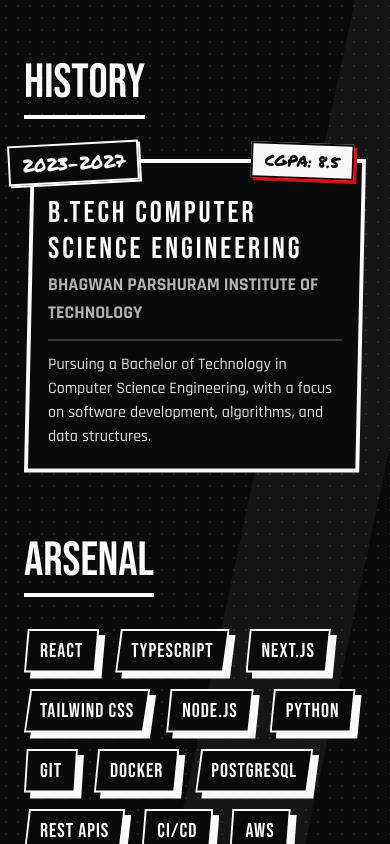
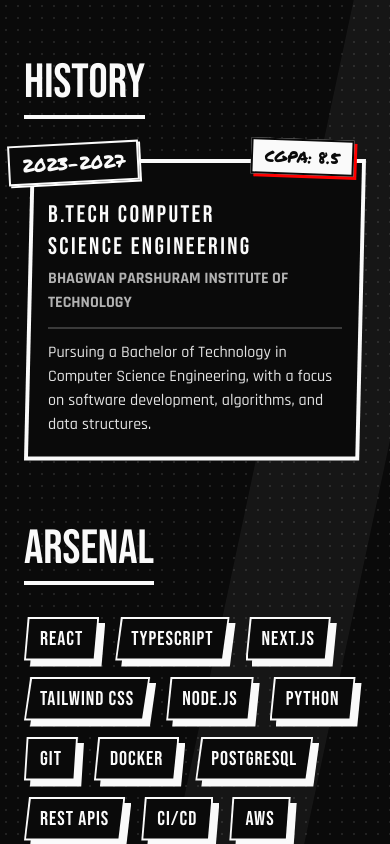
Before and after one commit to Swayamjimmy/persona-portfolio, a Next.js app: page /about in a window 390 px wide. Shown: the part 900-1744 px from the top of the page. Built offline with nearby package versions, Linux system fonts and the light colour scheme.

Commit message:
fix: framer motion type invariant

```diff
--- a/src/app/about/page.tsx
+++ b/src/app/about/page.tsx
@@ -1,76 +1,113 @@
 "use client"
 
-import { motion } from "motion/react"
+import { motion, type Variants } from "motion/react"
 import { education } from "@/data/education"
 
 // Animation variants for staggered entrance
-const containerVariants = {
+const containerVariants: Variants = {
   hidden: { opacity: 0 },
   visible: {
     opacity: 1,
-    transition: { staggerChildren: 0.2 },
+    transition: {
+      staggerChildren: 0.2,
+    },
   },
 }
 
-const itemVariants = {
-  hidden: { opacity: 0, x: -30 },
-  visible: { opacity: 1, x: 0, transition: { duration: 0.5, type: "spring", stiffness: 100 } },
+const itemVariants: Variants = {
+  hidden: {
+    opacity: 0,
+    x: -30,
+  },
+  visible: {
+    opacity: 1,
+    x: 0,
+    transition: {
+      duration: 0.5,
+      type: "spring",
+      stiffness: 100,
+    },
+  },
 }
 
 const skills = [
-  "React", "TypeScript", "Next.js", "Tailwind CSS",
-  "Node.js", "Python", "Git", "Docker",
-  "PostgreSQL", "REST APIs", "CI/CD", "AWS", "Langgraph", "Langchain"
+  "React",
+  "TypeScript",
+  "Next.js",
+  "Tailwind CSS",
+  "Node.js",
+  "Python",
+  "Git",
+  "Docker",
+  "PostgreSQL",
+  "REST APIs",
+  "CI/CD",
+  "AWS",
+  "Langgraph",
+  "Langchain",
 ]
 
 export default function AboutPage() {
   return (
     <section className="min-h-screen py-32 px-6 relative bg-persona-black overflow-hidden">
 
-      {/* Subtle B&W Background Elements - No Red */}
+      {/* Subtle B&W Background Elements */}
       <div
         className="absolute inset-0 opacity-10 pointer-events-none"
         style={{
-          backgroundImage: "radial-gradient(var(--color-persona-white) 15%, transparent 15%)",
-          backgroundSize: "12px 12px"
+          backgroundImage:
+            "radial-gradient(var(--color-persona-white) 15%, transparent 15%)",
+          backgroundSize: "12px 12px",
         }}
       />
+
       <div
         className="absolute top-0 right-0 w-1/3 h-full bg-persona-white/5 pointer-events-none -skew-x-12 translate-x-20"
       />
 
       <div className="max-w-6xl mx-auto grid md:grid-cols-12 gap-12 relative z-10">
 
-        {/* Left Column: Bio (The "Dossier") */}
+        {/* ================= LEFT COLUMN ================= */}
         <motion.div
           initial={{ opacity: 0, y: 30 }}
           animate={{ opacity: 1, y: 0 }}
           transition={{ duration: 0.6 }}
           className="md:col-span-7 relative"
         >
-          {/* Section Title - Marker Style */}
+          {/* Section Title */}
           <div className="mb-6 -rotate-2 inline-block">
             <span className="font-p5-marker text-persona-white text-3xl bg-persona-black px-4 py-1 border-2 border-persona-white inline-block shadow-[4px_4px_0px_rgba(255,255,255,1)]">
               CONFIDENTIAL INTEL
             </span>
           </div>
 
-          {/* Bio Paper Block - Stark White with Black Text for readability */}
+          {/* Bio Paper Block */}
           <div className="relative group mt-4">
-            {/* Shadow Layer (Black) */}
+
+            {/* Shadow Layer */}
             <div
               className="absolute inset-0 bg-persona-white/20 translate-x-3 translate-y-3"
-              style={{ clipPath: "polygon(0 0, 100% 2%, 98% 100%, 2% 98%)" }}
+              style={{
+                clipPath:
+                  "polygon(0 0, 100% 2%, 98% 100%, 2% 98%)",
+              }}
             />
 
-            {/* Main Content Box */}
+            {/* Main Content */}
             <div
               className="relative bg-persona-white p-10 border-4 border-persona-black text-persona-black"
-              style={{ clipPath: "polygon(0 0, 100% 2%, 98% 100%, 2% 98%)" }}
+              style={{
+                clipPath:
+                  "polygon(0 0, 100% 2%, 98% 100%, 2% 98%)",
+              }}
             >
-              {/* Decorative Tape/Corner piece - A tiny splash of red */}
-              <div className="absolute top-0 left-0 w-16 h-16 bg-persona-red border-b-4 border-r-4 border-persona-black"
-                   style={{ clipPath: "polygon(0 0, 100% 0, 0 100%)" }} />
+              {/* Red Corner Decoration */}
+              <div
+                className="absolute top-0 left-0 w-16 h-16 bg-persona-red border-b-4 border-r-4 border-persona-black"
+                style={{
+                  clipPath: "polygon(0 0, 100% 0, 0 100%)",
+                }}
+              />
 
               <h1 className="font-p5-block text-6xl mb-6 mt-2 tracking-wide uppercase">
                 About Me
@@ -78,71 +115,112 @@ export default function AboutPage() {
 
               <div className="space-y-6 font-p3-sleek text-xl font-bold leading-relaxed">
                 <p>
-                  I'm a frontend developer who cares deeply about user experience,
-                  performance, and clean code. I build animated, accessible web
-                  applications that feel as good to use as they look.
+                  I'm a frontend developer who cares deeply about user
+                  experience, performance, and clean code. I build animated,
+                  accessible web applications that feel as good to use as they
+                  look.
                 </p>
+
                 <p>
                   When I'm not coding, you'll find me exploring game UI design,
-                  contributing to open source, and learning new frameworks to add to my arsenal.
+                  contributing to open source, and learning new frameworks to
+                  add to my arsenal.
                 </p>
               </div>
             </div>
           </div>
         </motion.div>
 
-        {/* Right Column: Education & Skills */}
+        {/* ================= RIGHT COLUMN ================= */}
         <motion.div
           variants={containerVariants}
           initial="hidden"
           animate="visible"
           className="md:col-span-5 space-y-16 mt-8 md:mt-0"
         >
-          {/* Education Section */}
+
+          {/* ================= EDUCATION ================= */}
           <div>
             <h2 className="font-p5-block text-5xl text-persona-white mb-8 border-b-4 border-persona-white pb-2 inline-block">
               History
             </h2>
-            <div className="space-y-8">
+
+            <div className="space-y-10">
               {education.map((item, index) => (
                 <motion.div
                   key={index}
                   variants={itemVariants}
                   className="relative group"
                 >
-                  {/* Marker Tag for Year */}
-                  <div className="absolute -top-4 -left-4 z-20 -rotate-3">
+
+                  {/* Year Tag */}
+                  <div className="absolute -top-4 -left-4 z-30 -rotate-3">
                     <span className="font-p5-marker text-persona-white text-lg bg-persona-black border-2 border-persona-white px-3 py-1 shadow-[2px_2px_0px_rgba(255,255,255,1)] group-hover:bg-persona-red group-hover:border-persona-black group-hover:text-persona-black transition-colors inline-block">
                       {item.year}
                     </span>
                   </div>
 
-                  {/* Education Info Block - Fixed borders */}
+                  {/* Education Card */}
                   <div className="relative group-hover:-translate-y-1 transition-transform mt-2">
-                    {/* Outer Border Layer (White) */}
-                    <div className="absolute inset-0 bg-persona-white" style={{ clipPath: "polygon(2% 0, 100% 0, 98% 100%, 0 100%)" }} />
-                    {/* Inner Background Layer (Black) */}
-                    <div className="absolute inset-[4px] bg-persona-black" style={{ clipPath: "polygon(2% 0, 100% 0, 98% 100%, 0 100%)" }} />
 
-                      <div className="absolute -top-4 right-3 z-30 rotate-2">
-                        <span className="font-p5-marker text-persona-black text-base bg-persona-white border-2 border-persona-black px-3 py-1 shadow-[3px_3px_0px_rgba(255,0,0,1)] inline-block">
-                          CGPA: {item.cgpa}
-                        </span>
-                      </div>
+                    {/* Outer White Border */}
+                    <div
+                      className="absolute inset-0 bg-persona-white"
+                      style={{
+                        clipPath:
+                          "polygon(2% 0, 100% 0, 98% 100%, 0 100%)",
+                      }}
+                    />
 
-                    {/* Text Content inside the shape */}
-                    <div className="relative z-10 p-6 pt-8">
-                      <h3 className="font-p5-block text-3xl text-persona-white tracking-widest mt-1">
+                    {/* Inner Black Background */}
+                    <div
+                      className="absolute inset-[4px] bg-persona-black"
+                      style={{
+                        clipPath:
+                          "polygon(2% 0, 100% 0, 98% 100%, 0 100%)",
+                      }}
+                    />
+
+                    {/* ================= CGPA PILL ================= */}
+                    <div className="absolute -top-5 right-3 sm:right-5 z-40 rotate-2">
+                      <span
+                        className="
+                          font-p5-marker
+                          text-persona-black
+                          text-base
+                          sm:text-lg
+                          bg-persona-white
+                          border-2
+                          border-persona-black
+                          px-3
+                          sm:px-4
+                          py-1
+                          shadow-[3px_3px_0px_rgba(255,0,0,1)]
+                          inline-block
+                          whitespace-nowrap
+                        "
+                      >
+                        CGPA: {item.cgpa}
+                      </span>
+                    </div>
+
+                    {/* Education Content */}
+                    <div className="relative z-10 p-6 pt-9 sm:pt-8">
+
+                      <h3 className="font-p5-block text-2xl sm:text-3xl text-persona-white tracking-widest mt-1 pr-20">
                         {item.degree}
                       </h3>
-                      <p className="font-p3-sleek font-bold text-persona-white/70 text-lg mt-1 uppercase">
+
+                      <p className="font-p3-sleek font-bold text-persona-white/70 text-base sm:text-lg mt-1 uppercase">
                         {item.institution}
                       </p>
+
                       {item.description && (
                         <p className="font-p3-sleek text-persona-white/90 mt-3 border-t-2 border-persona-white/20 pt-3">
                           {item.description}
                         </p>
                       )}
+
                     </div>
                   </div>
                 </motion.div>
@@ -150,11 +228,12 @@ export default function AboutPage() {
             </div>
           </div>
 
-          {/* Skills Section */}
+          {/* ================= SKILLS ================= */}
           <div>
             <h2 className="font-p5-block text-5xl text-persona-white mb-8 border-b-4 border-persona-white pb-2 inline-block">
               Arsenal
             </h2>
+
             <motion.div
               className="flex flex-wrap gap-4"
               variants={containerVariants}
@@ -165,27 +244,48 @@ export default function AboutPage() {
                   variants={itemVariants}
                   className="relative group cursor-default"
                 >
-                  {/* Skill Tag Drop Shadow */}
-                  <div className="absolute inset-0 bg-persona-white translate-x-1.5 translate-y-1.5 group-hover:bg-persona-red group-hover:translate-x-2 group-hover:translate-y-2 transition-all"
-                       style={{ clipPath: "polygon(5% 0, 100% 0, 95% 100%, 0 100%)" }} />
 
-                  {/* Skill Tag Body - Fixed borders */}
+                  {/* Skill Shadow */}
+                  <div
+                    className="absolute inset-0 bg-persona-white translate-x-1.5 translate-y-1.5 group-hover:bg-persona-red group-hover:translate-x-2 group-hover:translate-y-2 transition-all"
+                    style={{
+                      clipPath:
+                        "polygon(5% 0, 100% 0, 95% 100%, 0 100%)",
+                    }}
+                  />
+
+                  {/* Skill Tag */}
                   <div className="relative px-4 py-2 group-hover:-translate-y-1 group-hover:-translate-x-1 transition-transform">
-                    {/* Outer Border Layer (White) */}
-                    <div className="absolute inset-0 bg-persona-white" style={{ clipPath: "polygon(5% 0, 100% 0, 95% 100%, 0 100%)" }} />
-                    {/* Inner Background Layer (Black, turns White on hover) */}
-                    <div className="absolute inset-[2px] bg-persona-black group-hover:bg-persona-white transition-colors" style={{ clipPath: "polygon(5% 0, 100% 0, 95% 100%, 0 100%)" }} />
+
+                    {/* Outer Border */}
+                    <div
+                      className="absolute inset-0 bg-persona-white"
+                      style={{
+                        clipPath:
+                          "polygon(5% 0, 100% 0, 95% 100%, 0 100%)",
+                      }}
+                    />
+
+                    {/* Inner Background */}
+                    <div
+                      className="absolute inset-[2px] bg-persona-black group-hover:bg-persona-white transition-colors"
+                      style={{
+                        clipPath:
+                          "polygon(5% 0, 100% 0, 95% 100%, 0 100%)",
+                      }}
+                    />
 
                     <span className="relative z-10 font-p5-block text-xl tracking-wider text-persona-white group-hover:text-persona-black transition-colors block">
                       {skill}
                     </span>
+
                   </div>
                 </motion.div>
               ))}
             </motion.div>
           </div>
+
         </motion.div>
-
       </div>
     </section>
   )
```
